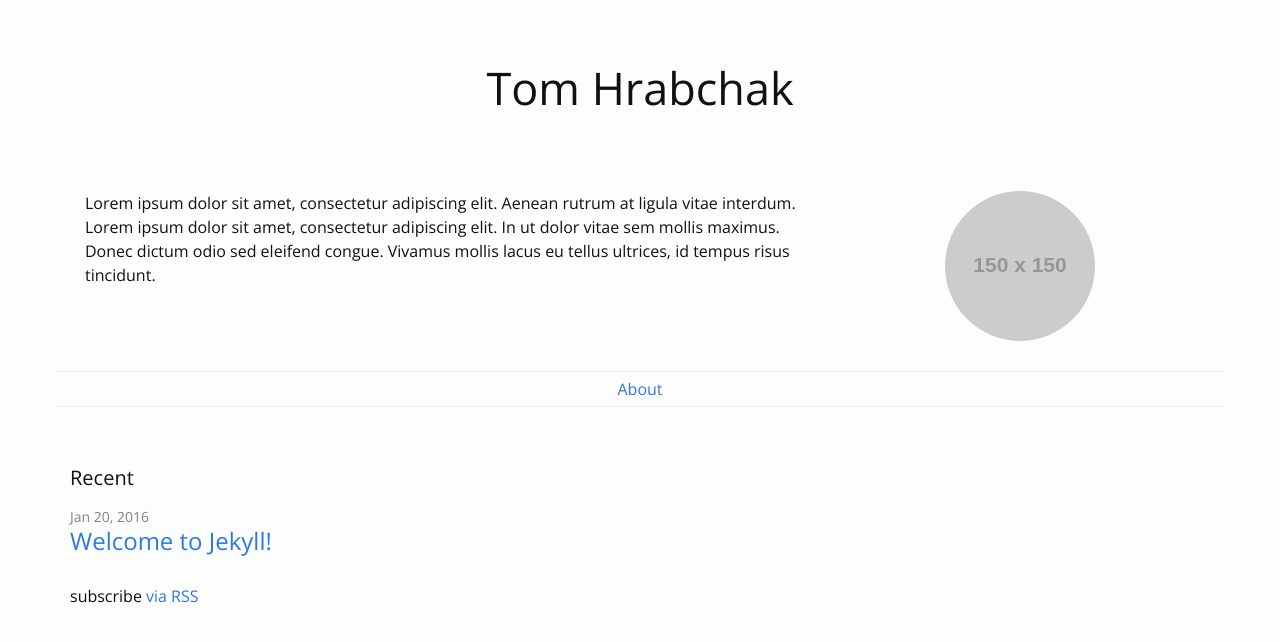
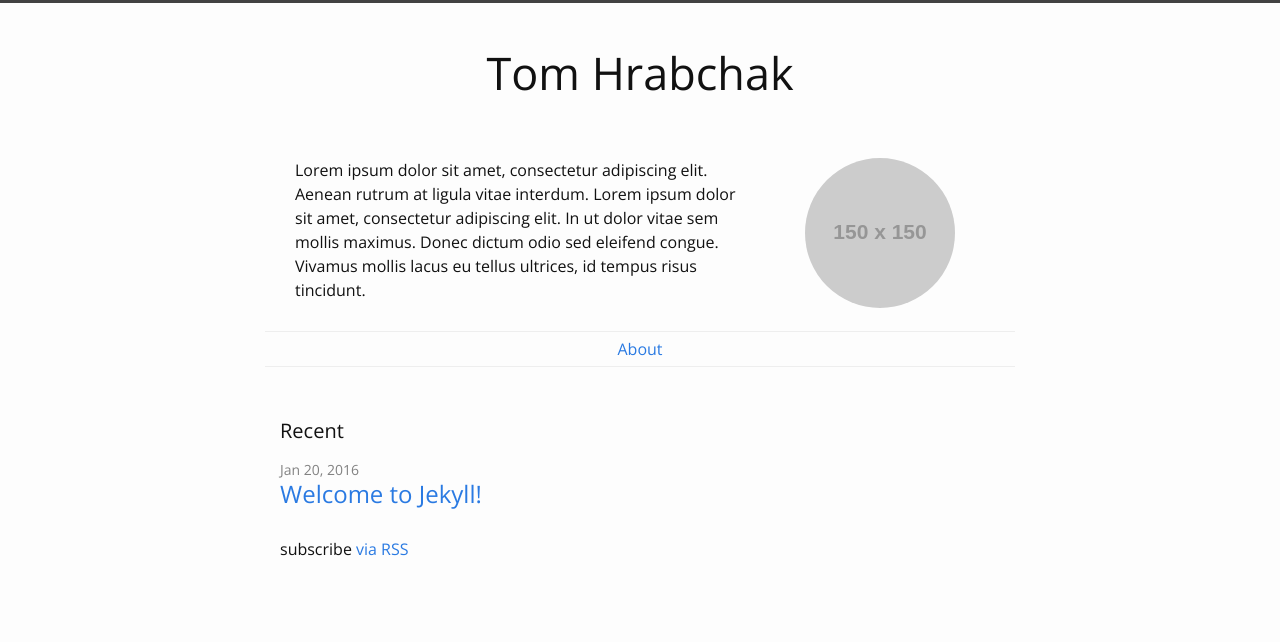
Before and after one commit to thrabchak/thrabchak.github.io, a Jekyll site: the page built from index.html, in a window 1280 px wide. Shown: the top 642 px of the page. Built offline with Jekyll 4.4.1, drawn with Linux system fonts in a browser that asks for light colours.

Commit message:
css improvements

```diff
--- a/_sass/_layout.scss
+++ b/_sass/_layout.scss
@@ -5,20 +5,27 @@
  * Homepage
  */
 .my-title-bar {
-  margin-top: 7vh;
-  margin-bottom: 7vh;
+  padding-top: 5vh;
+  margin-bottom: 4vh;
+
+  border-top: 3px solid $grey-color-dark;
 }
 .name-title {
   font-size: 45px;
 }
 .bio-descriptions {
-  //border: 1px solid red !important;
+  margin-top: 1vh;
+  margin-bottom: 1vh;
+}
+.bio-images {
+  margin-top: 1vh;
+  margin-bottom: 1vh;
 }
 .info-card {
 }
 .home-mid-nav {
-  margin-top: 25px;
-  margin-bottom: 25px;
+  margin-top: 1vh;
+  margin-bottom: 2vh;
 }
 
 .half-rule {
@@ -29,7 +36,7 @@
  * Site header
  */
 .site-header {
-    border-top: 5px solid $grey-color-dark;
+    border-top: 3px solid $grey-color-dark;
     border-bottom: 1px solid $grey-color-light;
     min-height: 56px;
 
--- a/css/config.json
+++ b/css/config.json
@@ -136,9 +136,9 @@
     "@grid-float-breakpoint-max": "(@grid-float-breakpoint - 1)",
     "@container-tablet": "(720px + @grid-gutter-width)",
     "@container-sm": "@container-tablet",
-    "@container-desktop": "(940px + @grid-gutter-width)",
+    "@container-desktop": "@container-tablet",
     "@container-md": "@container-desktop",
-    "@container-large-desktop": "(1140px + @grid-gutter-width)",
+    "@container-large-desktop": "@container-tablet",
     "@container-lg": "@container-large-desktop",
     "@navbar-height": "50px",
     "@navbar-margin-bottom": "@line-height-computed",
@@ -399,5 +399,5 @@
     "scrollspy.js",
     "transition.js"
   ],
-  "customizerUrl": "http://getbootstrap.com/customize/?id=b43d9382df46a818ca00"
+  "customizerUrl": "http://getbootstrap.com/customize/?id=be9f5c428f0b783ffcaa"
 }
```
Also changed, not shown: css/bootstrap.min.css, 1 other file.
